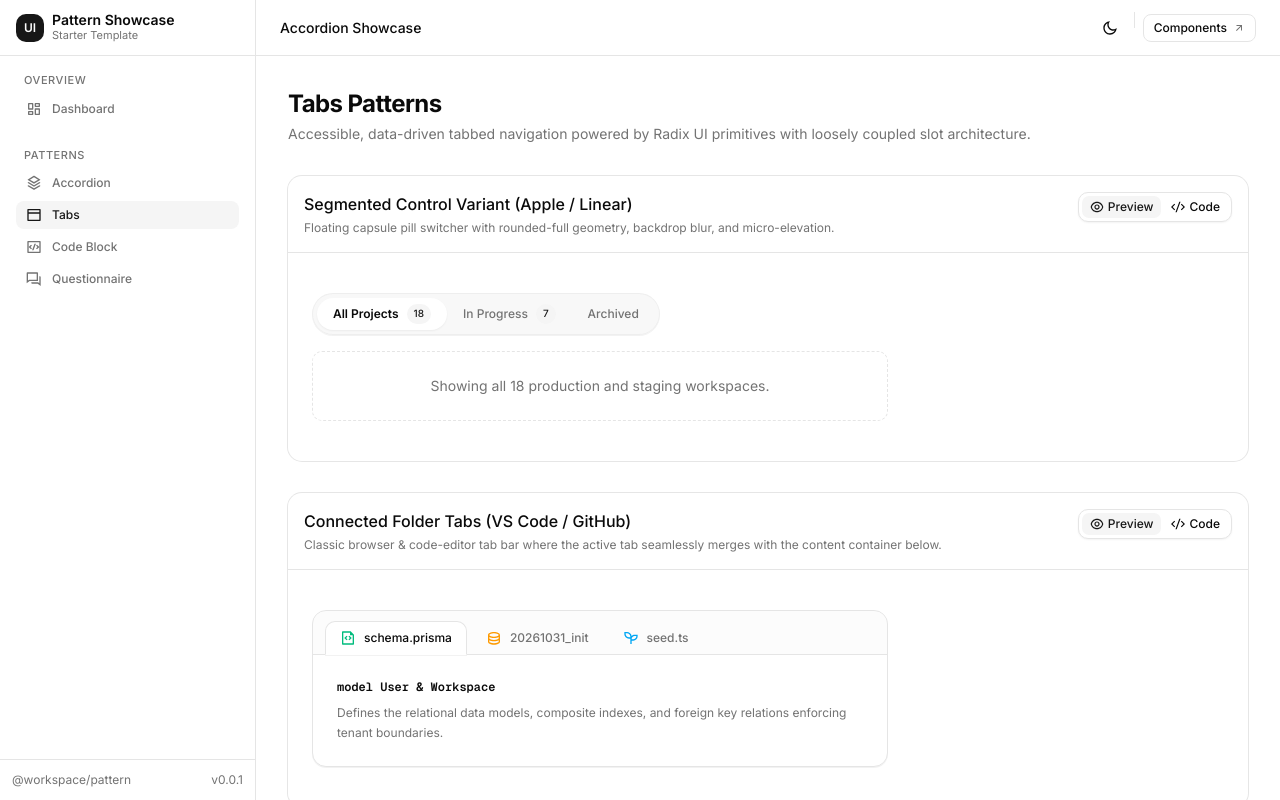
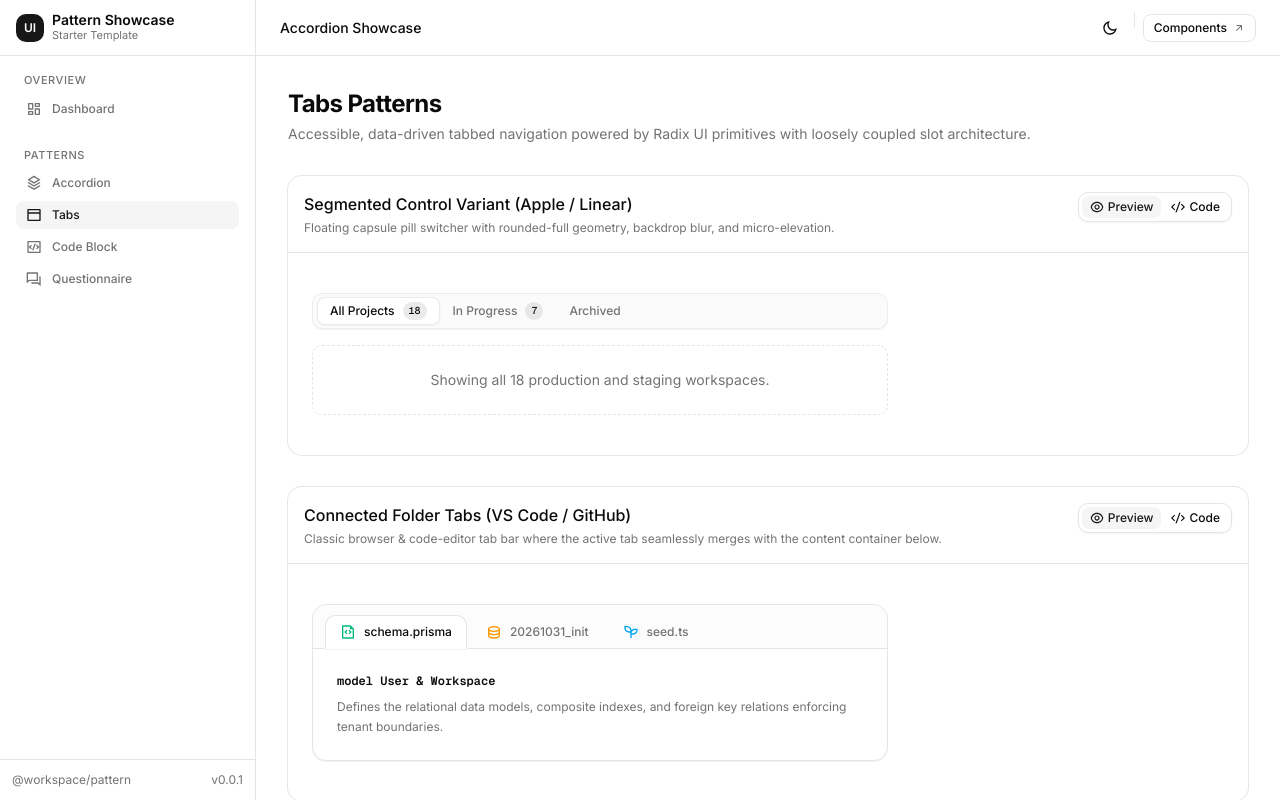
Before and after one commit to shohan-codes/template, a Next.js app in the folder apps/showcase/: page /components/tabs in a window 1280 px wide. Built offline with nearby package versions, Linux system fonts and the light colour scheme.

Commit message:
fix(tabs): refine SegmentedTabs elevation, geometry, and badge contrast in dark mode

```diff
--- a/apps/showcase/app/components/tabs/segmented-tabs-example.tsx
+++ b/apps/showcase/app/components/tabs/segmented-tabs-example.tsx
@@ -1,16 +1,15 @@
 "use client"
 
 import { SegmentedTabs, type TabItemData } from "@workspace/pattern"
-import { Badge } from "@workspace/shadcn-ui"
 
 const filterItems: readonly TabItemData[] = [
   {
     id: "all",
     label: "All Projects",
     badge: (
-      <Badge variant="secondary" className="px-1.5 py-0 text-[10px]">
+      <span className="inline-flex h-4.5 min-w-4.5 items-center justify-center rounded-full bg-muted-foreground/15 px-1.5 font-mono text-[10px] font-medium text-foreground">
         18
-      </Badge>
+      </span>
     ),
     content: (
       <div className="rounded-lg border border-dashed p-6 text-center text-sm text-muted-foreground">
@@ -22,9 +21,9 @@ const filterItems: readonly TabItemData[] = [
     id: "active",
     label: "In Progress",
     badge: (
-      <Badge variant="secondary" className="px-1.5 py-0 text-[10px]">
+      <span className="inline-flex h-4.5 min-w-4.5 items-center justify-center rounded-full bg-muted-foreground/15 px-1.5 font-mono text-[10px] font-medium text-foreground">
         7
-      </Badge>
+      </span>
     ),
     content: (
       <div className="rounded-lg border border-dashed p-6 text-center text-sm text-muted-foreground">
--- a/packages/pattern/src/tabs/variants/segmented-tabs.tsx
+++ b/packages/pattern/src/tabs/variants/segmented-tabs.tsx
@@ -22,7 +22,7 @@ const List = ({
 }: React.ComponentProps<typeof TabsPrimitive.List>) => (
   <TabsPrimitive.List
     className={cn(
-      "inline-flex w-fit items-center rounded-full border border-border/50 bg-muted/70 p-1 text-muted-foreground backdrop-blur-xs shadow-2xs",
+      "inline-flex h-9 items-center rounded-lg border border-border/60 bg-muted/40 p-1 text-muted-foreground shadow-2xs backdrop-blur-xs",
       className
     )}
     {...props}
@@ -35,9 +35,9 @@ const Trigger = ({
 }: React.ComponentProps<typeof TabsPrimitive.Trigger>) => (
   <TabsPrimitive.Trigger
     className={cn(
-      "inline-flex items-center justify-center gap-2 rounded-full px-4 py-1.5 text-xs font-medium whitespace-nowrap text-muted-foreground transition-all duration-200 select-none cursor-pointer outline-none hover:text-foreground",
-      "focus-visible:ring-2 focus-visible:ring-ring/50 focus-visible:ring-offset-2",
-      "data-[state=active]:bg-background data-[state=active]:text-foreground data-[state=active]:font-semibold data-[state=active]:shadow-xs data-[state=active]:border-border/40",
+      "inline-flex h-7 items-center justify-center gap-2 rounded-md border border-transparent px-3 text-xs font-medium whitespace-nowrap text-muted-foreground transition-all duration-150 select-none cursor-pointer outline-none hover:text-foreground",
+      "focus-visible:ring-2 focus-visible:ring-ring/50",
+      "data-[state=active]:bg-background data-[state=active]:text-foreground data-[state=active]:font-medium data-[state=active]:border-border/80 data-[state=active]:shadow-xs dark:data-[state=active]:bg-card dark:data-[state=active]:border-border/70",
       "disabled:pointer-events-none disabled:opacity-50",
       className
     )}
@@ -65,15 +65,34 @@ export const segmentedTabsSlots: TabsSlots = {
   Content,
 }
 
-export type SegmentedTabsProps = TabsProps
+export type SegmentedTabsProps = TabsProps & {
+  /**
+   * Whether to render with fully rounded capsule pill geometry instead of standard rounded-lg.
+   * Defaults to false.
+   */
+  pill?: boolean
+}
 
 /**
- * Segmented pill tabs component inspired by Apple/macOS and Linear design systems.
+ * Segmented control component inspired by Apple/macOS and Linear design systems.
  */
-export function SegmentedTabs(props: SegmentedTabsProps) {
+export function SegmentedTabs({
+  pill = false,
+  $list,
+  $trigger,
+  ...props
+}: SegmentedTabsProps) {
   return (
     <TabsCore
       defaultSlots={segmentedTabsSlots}
+      $list={{
+        ...$list,
+        className: cn(pill && "rounded-full", $list?.className),
+      }}
+      $trigger={{
+        ...$trigger,
+        className: cn(pill && "rounded-full px-3.5", $trigger?.className),
+      }}
       {...props}
     />
   )
```
